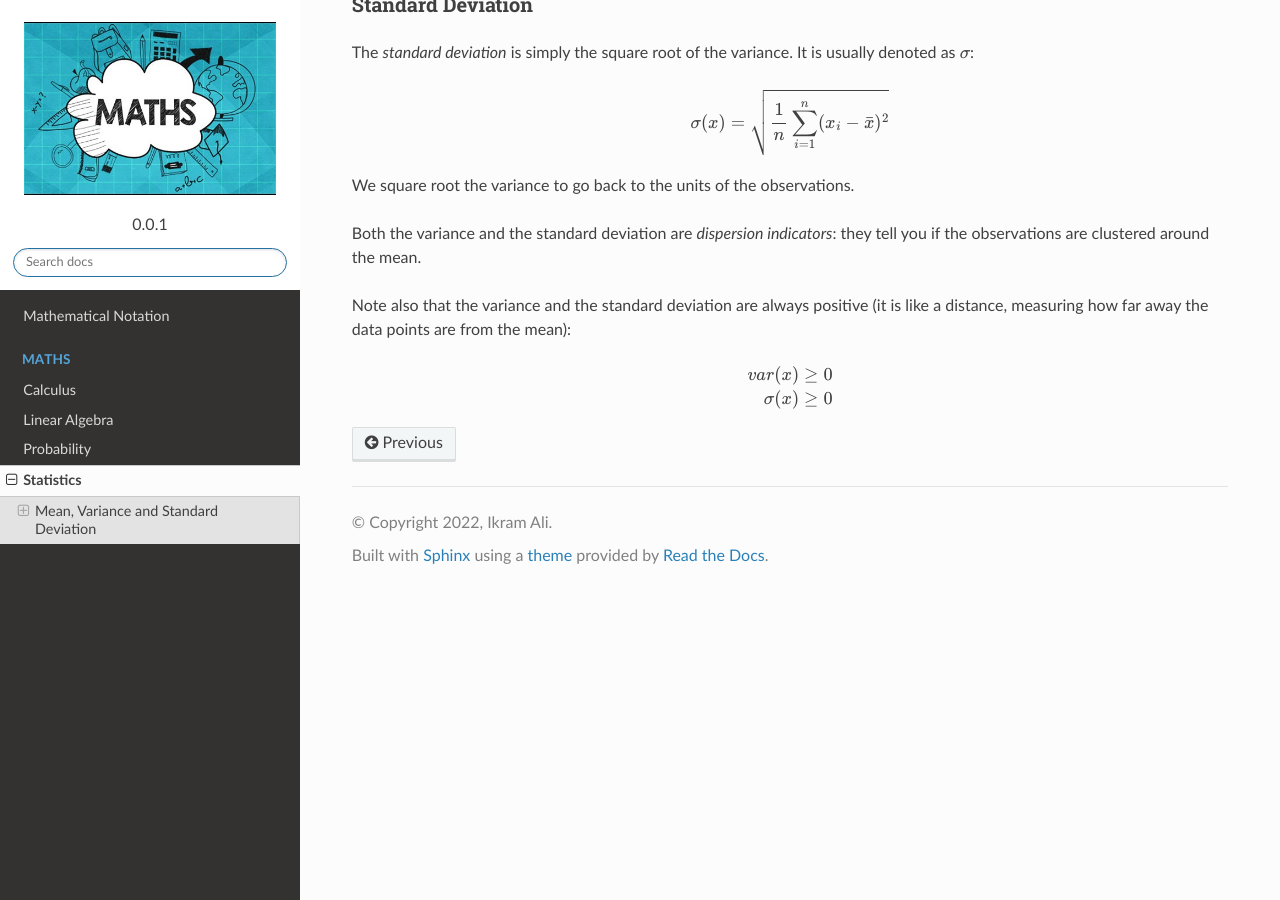
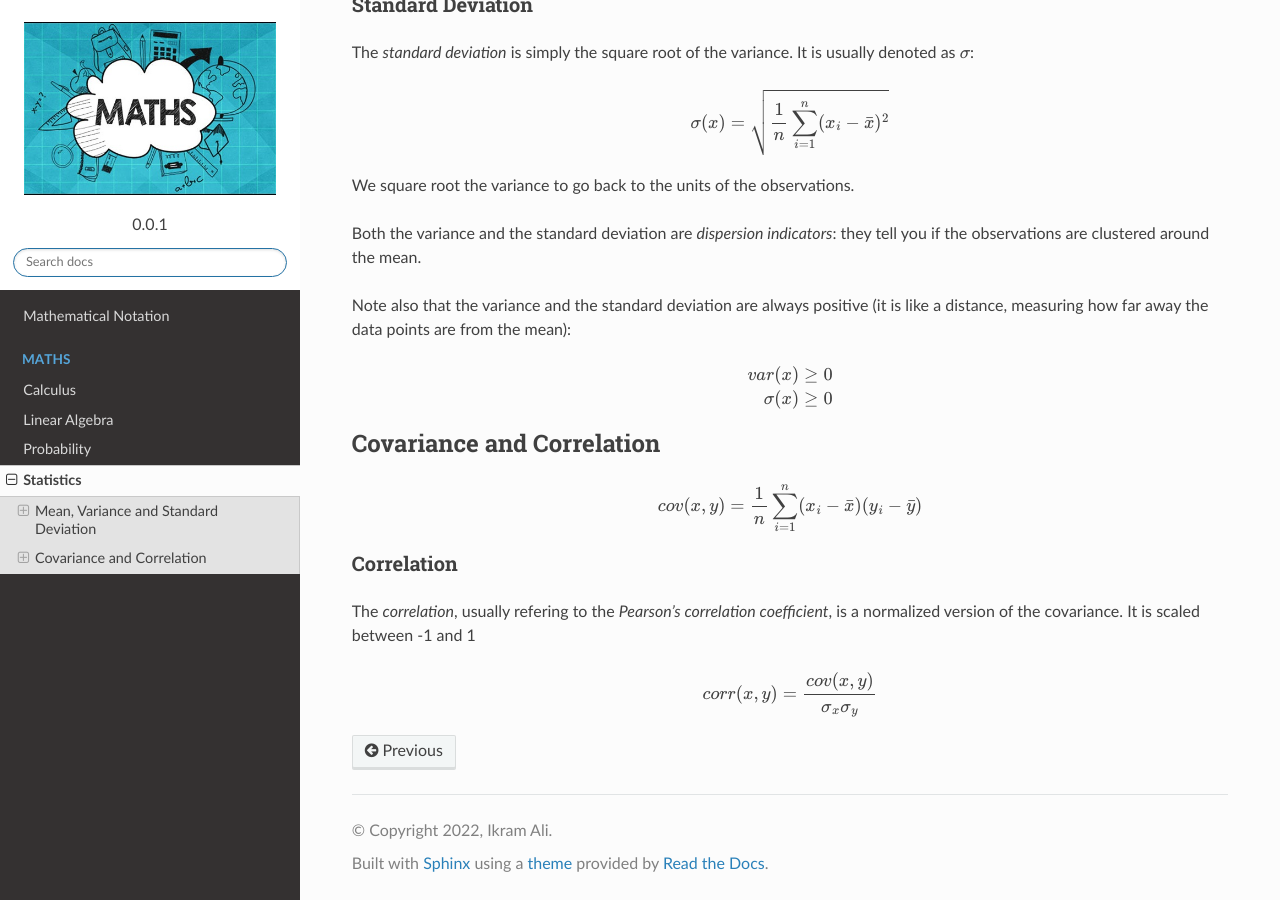
Before and after one commit to akkefa/ml-notes, a Sphinx documentation site: the page built from docs/statistics.rst, in a window 1280 px wide and 900 px high, scrolled down 629 px. Built offline with Sphinx 7.4.7 and the Read the Docs theme 2.0.0, drawn with Linux system fonts in a browser that asks for light colours.

Commit message:
new examples added.

```diff
--- a/docs/statistics.rst
+++ b/docs/statistics.rst
@@ -43,3 +43,21 @@ positive (it is like a distance, measuring how far away the data points are from
     var(x) \geq 0
 
     \sigma(x) \geq 0
+
+
+Covariance and Correlation
+---------------------------
+
+.. math::
+
+    cov(x, y) = \frac{1}{n}\sum_{i=1}^n (x_i - \bar{x})(y_i - \bar{y})
+
+
+Correlation
+^^^^^^^^^^^
+The *correlation*, usually refering to the *Pearson’s correlation coefficient*, is a normalized version of the
+covariance. It is scaled between -1 and 1
+
+.. math::
+
+    corr(x, y) = \frac{cov(x, y)}{\sigma_x \sigma_y}
```
